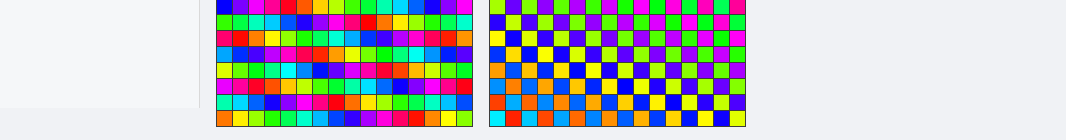
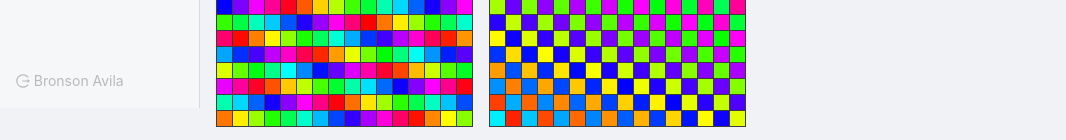
Before and after one commit to bronsonavila/rainbow-dance-party, a Next.js app: page / in a window 1280 px wide. Shown: the part 692-832 px from the top of the page, without its empty margins (0-1066 px from the left). Built offline with nearby package versions, Linux system fonts and the light colour scheme.

Commit message:
Add external link footnote

```diff
--- a/pages/index.js
+++ b/pages/index.js
@@ -1,4 +1,8 @@
-import { SettingFilled, SettingOutlined } from '@ant-design/icons';
+import {
+  LogoutOutlined,
+  SettingFilled,
+  SettingOutlined,
+} from '@ant-design/icons';
 import { Button, InputNumber, Layout, Select, Switch } from 'antd';
 import Head from 'next/head';
 import { useEffect, useRef, useState } from 'react';
@@ -169,6 +173,14 @@ const ColorGrids = () => {
               />
             </label>
           </div>
+          <a
+            className="footnote--desktop"
+            href="https://www.bronsonavila.com/"
+            rel="noopener"
+            target="_blank"
+          >
+            <LogoutOutlined /> Bronson Avila
+          </a>
         </Sider>
         <div className="color-grids">
           {[...Array(iterations)].map((colorGrid, index) => (
@@ -184,6 +196,14 @@ const ColorGrids = () => {
             />
           ))}
         </div>
+        <a
+          className="footnote--mobile"
+          href="https://www.bronsonavila.com/"
+          rel="noopener"
+          target="_blank"
+        >
+          <LogoutOutlined /> Bronson Avila
+        </a>
       </Layout>
 
       <style jsx>{`
@@ -191,13 +211,33 @@ const ColorGrids = () => {
           display: flex;
           flex-wrap: wrap;
           justify-content: center;
-          margin: 1rem 0 3.5rem 1rem;
+          margin: 1rem 0 1.125rem 1rem;
         }
 
         @media (min-width: 768px) {
           .color-grids {
             justify-content: flex-start;
             margin: 1rem 0 0 216px;
+          }
+        }
+
+        .footnote--desktop {
+          display: none;
+        }
+
+        .footnote--mobile {
+          margin: 0 0 1rem 1rem;
+        }
+
+        @media (min-width: 768px) {
+          .footnote--desktop {
+            bottom: 1rem;
+            display: inline;
+            position: absolute;
+          }
+
+          .footnote--mobile {
+            display: none;
           }
         }
 
--- a/styles/ant-design.css
+++ b/styles/ant-design.css
@@ -44,6 +44,16 @@
   width: 100%;
 }
 
+.ant-layout.ant-layout-has-sider {
+  flex-direction: column;
+}
+
+@media (min-width: 768px) {
+  .ant-layout.ant-layout-has-sider {
+    flex-direction: row;
+  }
+}
+
 .ant-layout-sider {
   background-color: #f5f7f9;
   border: 1px solid #d9d9d9;
--- a/styles/globals.css
+++ b/styles/globals.css
@@ -12,8 +12,15 @@ body {
 }
 
 a {
-  color: inherit;
+  color: #b8b9bb;
+  display: inline;
   text-decoration: none;
+  width: fit-content;
+}
+
+a:focus,
+a:hover {
+  color: #000000d9;
 }
 
 label {
```
